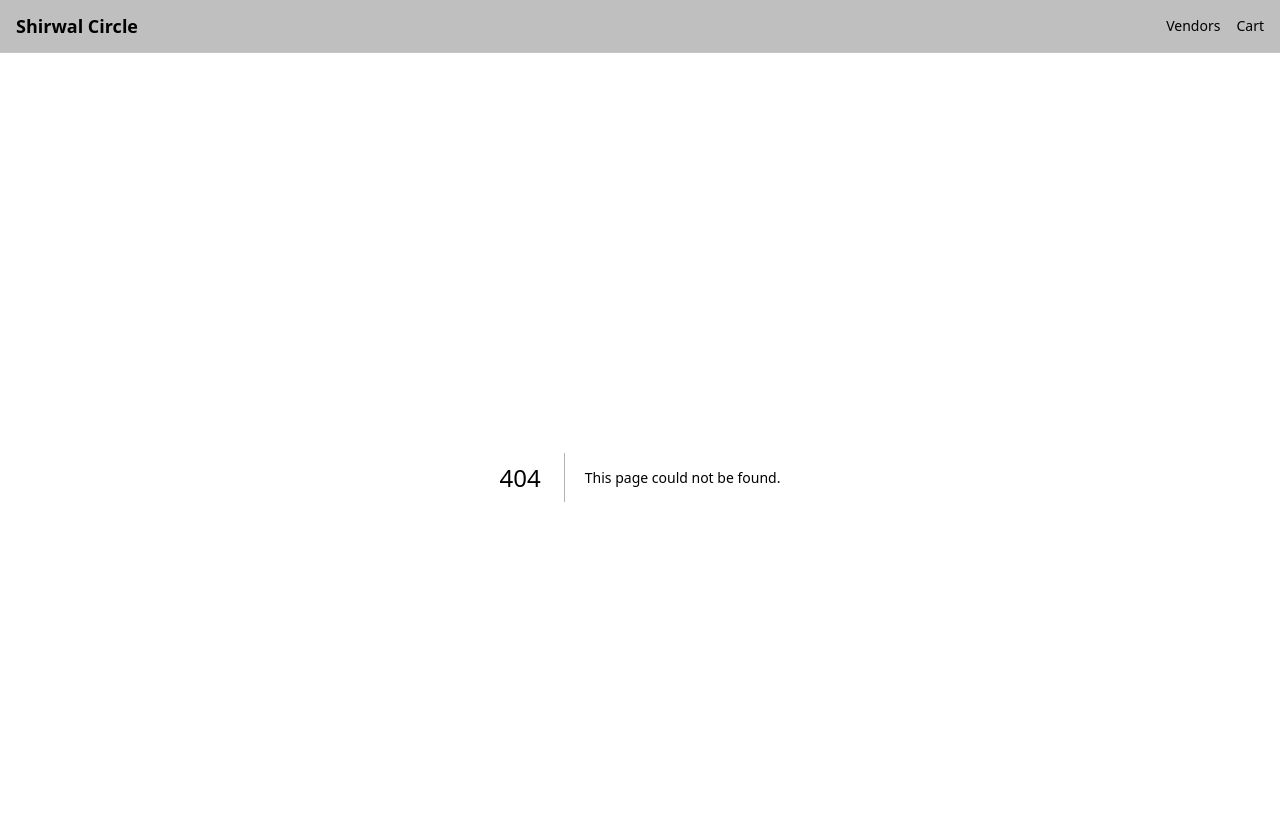
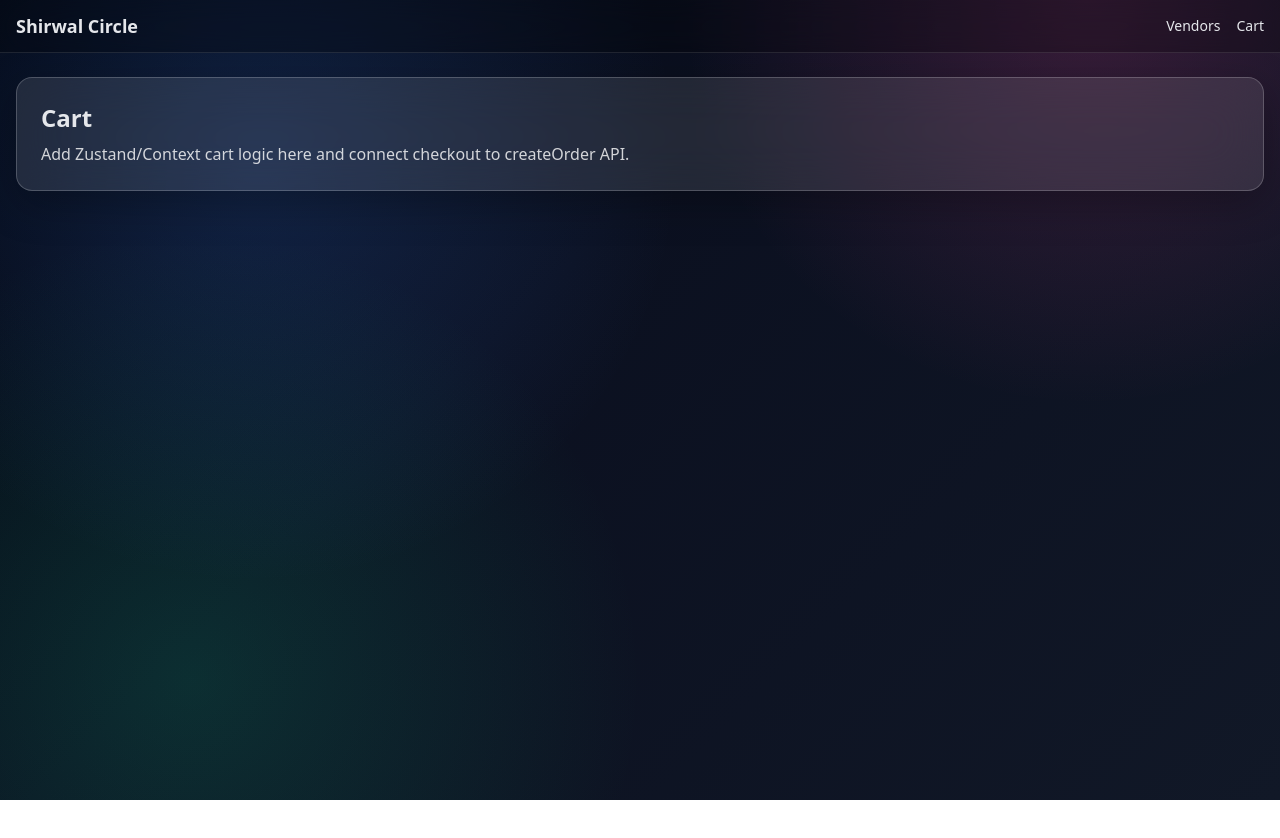
Before and after one commit to kartik239/shirwal, a Next.js app: page /cart in a window 1280 px wide. Before the commit this address had no page. Shown: the top 838 px of the page. After the commit the page ends 800 px from the top, so only its background shows below. Built offline with nearby package versions, Linux system fonts and the light colour scheme.

Commit message:
Create page.tsx

```diff
--- /dev/null
+++ b/app/cart/page.tsx
@@ -0,0 +1,12 @@
+import { GlassCard } from "@/components/glass/GlassCard";
+
+export default function CartPage() {
+  return (
+    <GlassCard className="p-6">
+      <h1 className="text-2xl font-bold">Cart</h1>
+      <p className="mt-2 text-white/80">
+        Add Zustand/Context cart logic here and connect checkout to createOrder API.
+      </p>
+    </GlassCard>
+  );
+}
```
